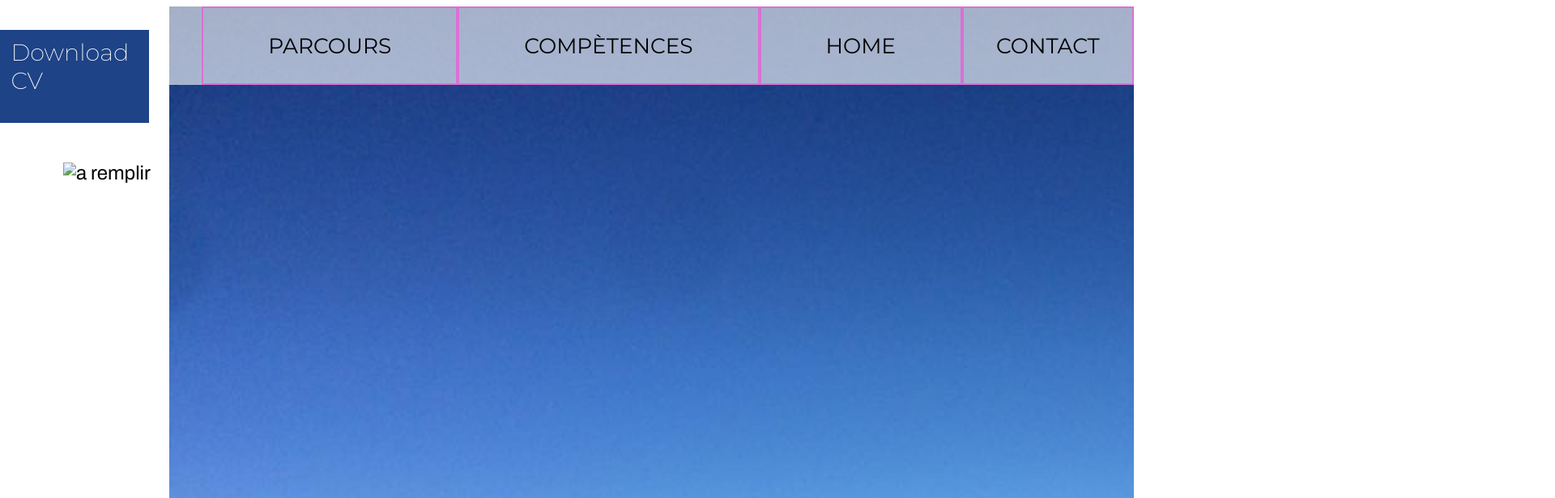
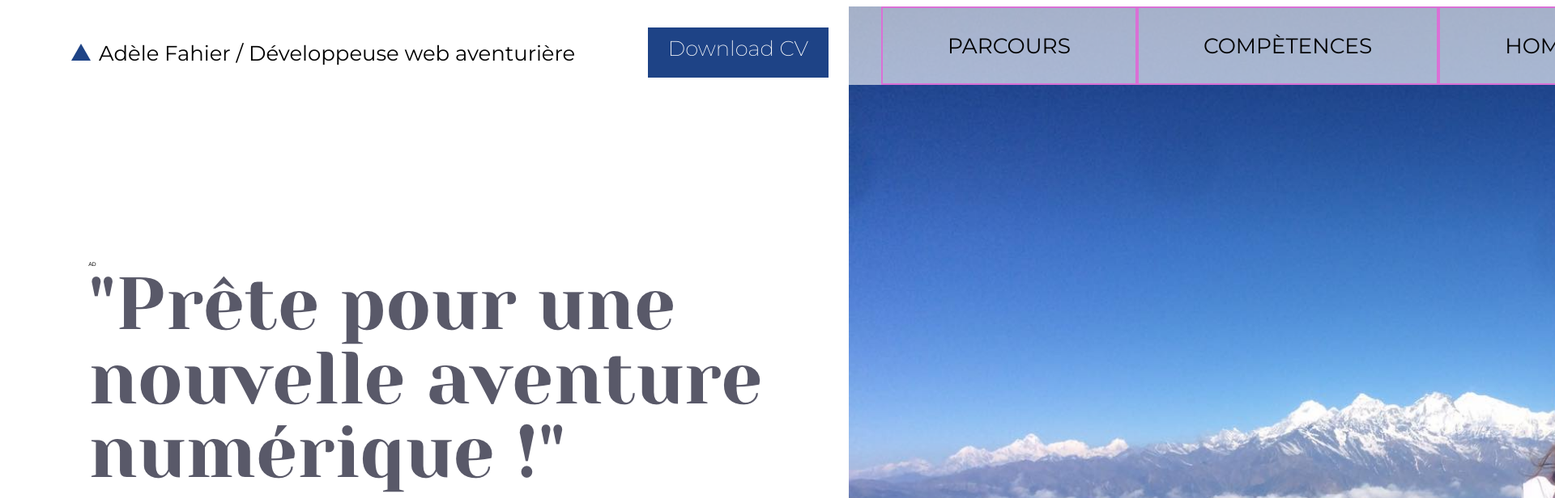
Before and after one commit to AdeleFahier/CV_Numerique, a plain HTML site: page index.html in a window 1280 px wide. Shown: the top 616 px of the page at 81% size, 1920 px wide, since content can reach past the window. Drawn offline with Linux system fonts and the light colour scheme; a web font is replaced by a local one.

Commit message:
correction chemin image

```diff
--- a/index.html
+++ b/index.html
@@ -7,6 +7,7 @@
 
         <meta name="description" content="Le CV d'Adèle Fahier">
         <meta name="author" content="Adèle Fahier">
+        <meta name="viewport" content="width=device-width, initial-scale=1.0">
         <link rel="preconnect" href="https://fonts.gstatic.com">
         <link rel="preconnect" href="https://fonts.gstatic.com">
         <link href="https://fonts.googleapis.com/css2?family=Big+Shoulders+Inline+Display:wght@700&display=swap" rel="stylesheet">
@@ -28,8 +29,8 @@
         <!-- <nav> -->
             <div id="mon_nom">
 
-                    <div id="triangle"></div>
-                    <p id="adele"><span>Adèle Fahier</span> <span classe="bleu">/</span> Développeuse web</p>
+
+                    <p id="adele"><span id="triangle"></span><span>Adèle Fahier</span> <span classe="bleu">/</span> Développeuse web aventurière</p>
 
                 <p id="cv">Download CV</p>
             </div>
@@ -44,7 +45,7 @@
                 <p>Développeuse web</p>
             </div>-->
 
-            <img src="/media/sf_VirtualShare/Descodeuses/CV_num/citindex.png" alt="a remplir">
+            <img src="citindex.png" alt="a remplir">
 
             <!--<ul>
                 <li>Formations</li>
@@ -61,7 +62,7 @@
                 <li><a href="#">Parcours</a></li>
                 <li><a href="#">Compètences</a></li>
                 <li><a href="#">Home</a></li>
-                <li>Contact</li>
+                <!--<li>Contact</li>-->
 
             </ul>
             <!--<div>
--- a/style.css
+++ b/style.css
@@ -1,6 +1,6 @@
 body{
-    /* width: 99.7%; */
-    /* margin: auto; */
+    /*width: 90%;
+    margin: auto;*/
     display: grid;
     grid-template-columns: 1fr 1fr;
     grid-template-rows: 1fr 8fr 1fr;
@@ -17,6 +17,7 @@ body{
     /* width: 100%; */
     grid-area: 1/1/2/2;
     padding: 0px;
+    font-size: 0.9em;
     /* padding-left: 70px;  */
     /* font-family: 'Big Shoulders Inline Display', cursive; */
     font-family: 'Montserrat', sans-serif;
@@ -38,8 +39,8 @@ body{
     border-right : 12px solid transparent;
     border-bottom : 21px solid rgba(30,67,134,255);
     border-left : 12px solid transparent;
-    margin-right: -330px;
-    margin-top: 46px;
+    margin-right: 10px;
+    margin-top: 10px;
     margin-left: 30px;
 
 
```
